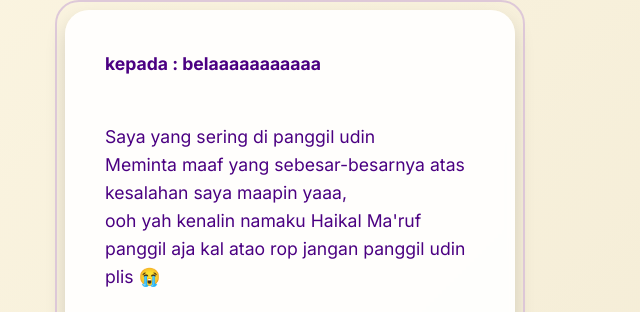
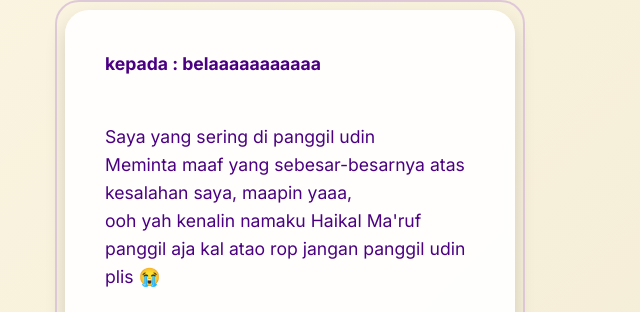
Before and after one commit to TakeuchiSan/Tesku, a plain HTML site: page index.html in a window 1280 px wide. Shown: the part 177-489 px from the top of the page, 350-990 px from the left. Drawn offline with nearby package versions, Linux system fonts and the light colour scheme.

Commit message:
Update index.html

```diff
--- a/index.html
+++ b/index.html
@@ -267,7 +267,7 @@
             <h1 class="letter-text font-bold mb-4">kepada : belaaaaaaaaaaa</h1>
             <p class="letter-text">
                 Saya yang sering di panggil udin
-                Meminta maaf yang sebesar-besarnya atas kesalahan saya maapin yaaa,
+                Meminta maaf yang sebesar-besarnya atas kesalahan saya, maapin yaaa,
                 ooh yah kenalin namaku Haikal Ma'ruf panggil aja kal atao rop jangan panggil udin plis 😭
             </p>
             <div class="flex justify-center">
```
